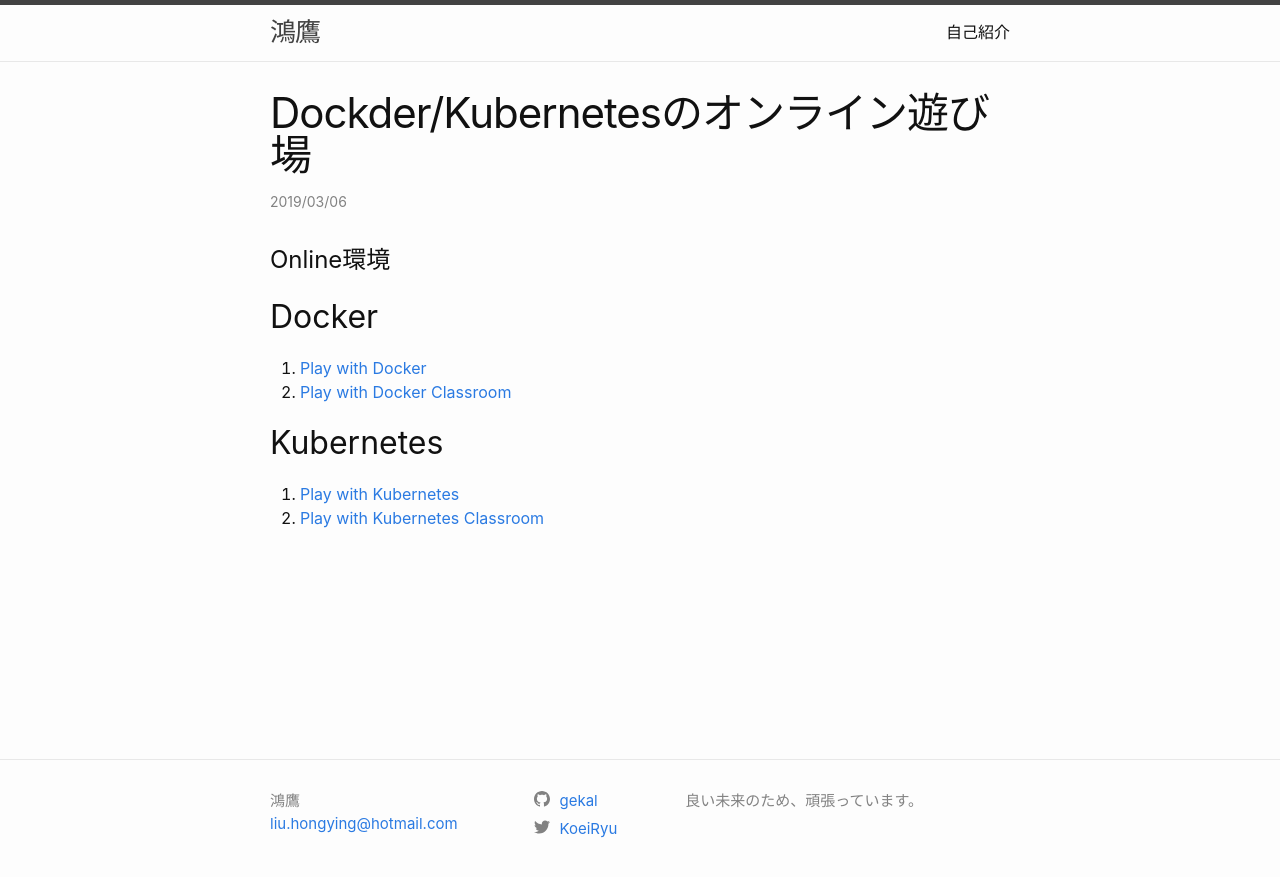
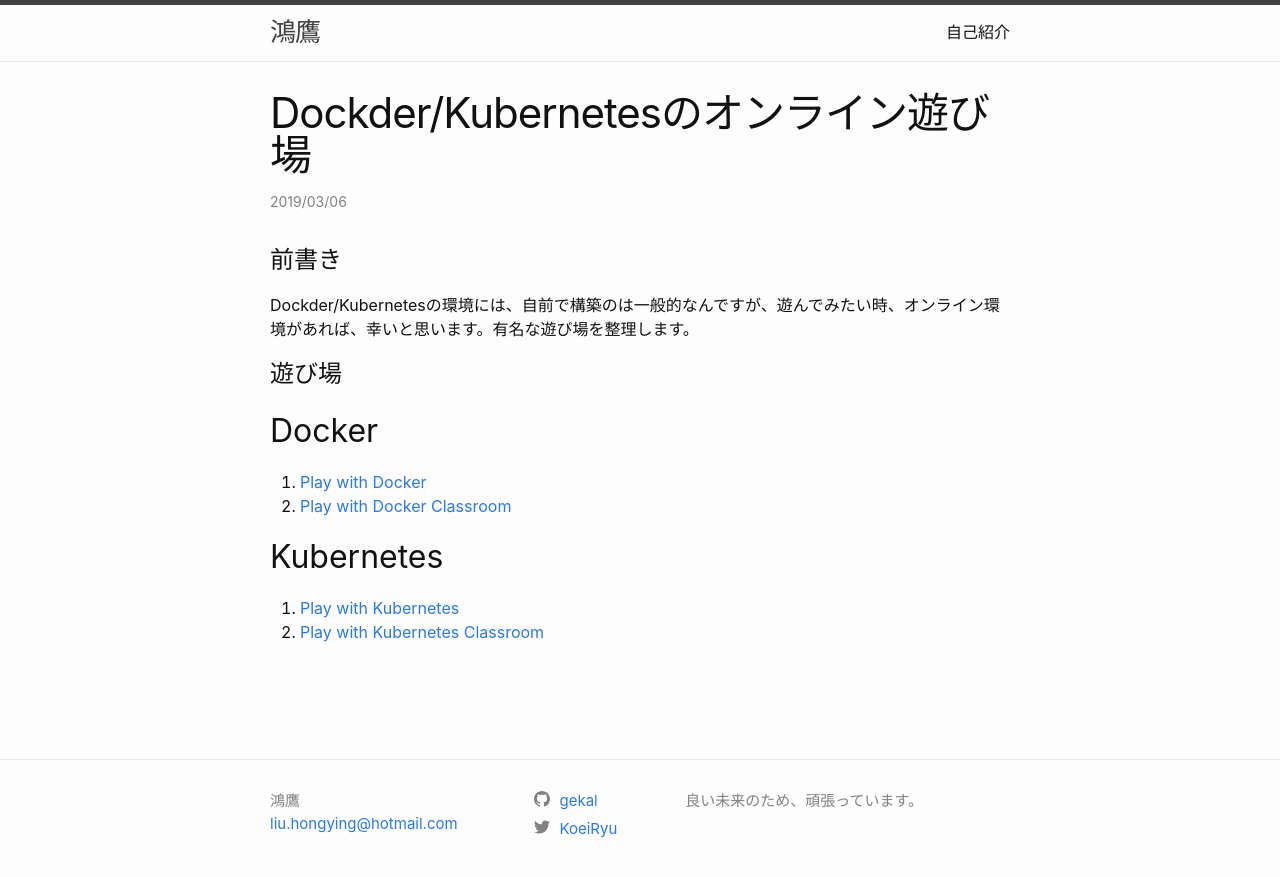
Before and after one commit to gekal/gekal.github.io, a Jekyll site: the page built from _posts/2020-03-06-docker-kubernetes-online-playground.markdown, in a window 1280 px wide. Shown: the top 877 px of the page. Built offline with Jekyll 4.4.1, drawn with Linux system fonts in a browser that asks for light colours; comment, search, counter and statistics services are not loaded.

Commit message:
説明の追加

```diff
--- a/_posts/2020-03-06-docker-kubernetes-online-playground.markdown
+++ b/_posts/2020-03-06-docker-kubernetes-online-playground.markdown
@@ -6,7 +6,11 @@
 tags: docker kubernetes playground.
 ---
 
-# Online環境
+# 前書き
+
+Dockder/Kubernetesの環境には、自前で構築のは一般的なんですが、遊んでみたい時、オンライン環境があれば、幸いと思います。有名な遊び場を整理します。
+
+# 遊び場
 
 ## Docker
 
```
